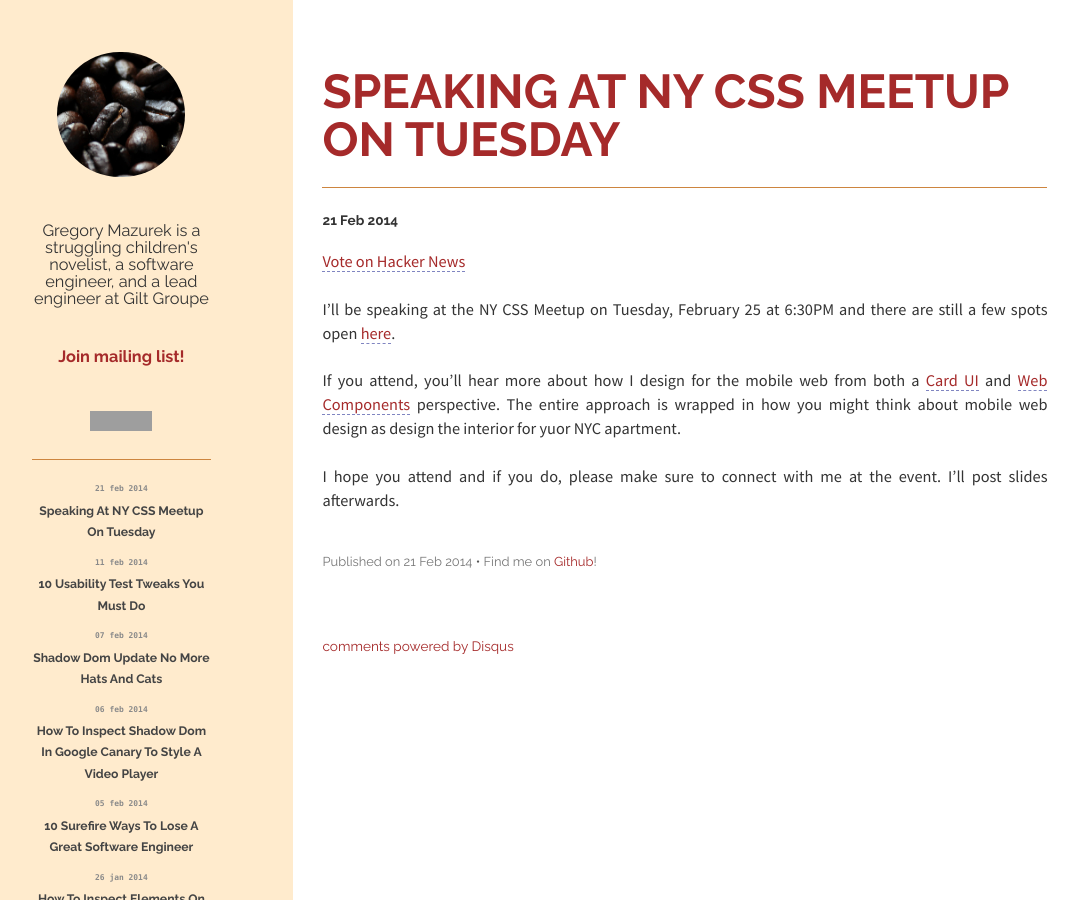
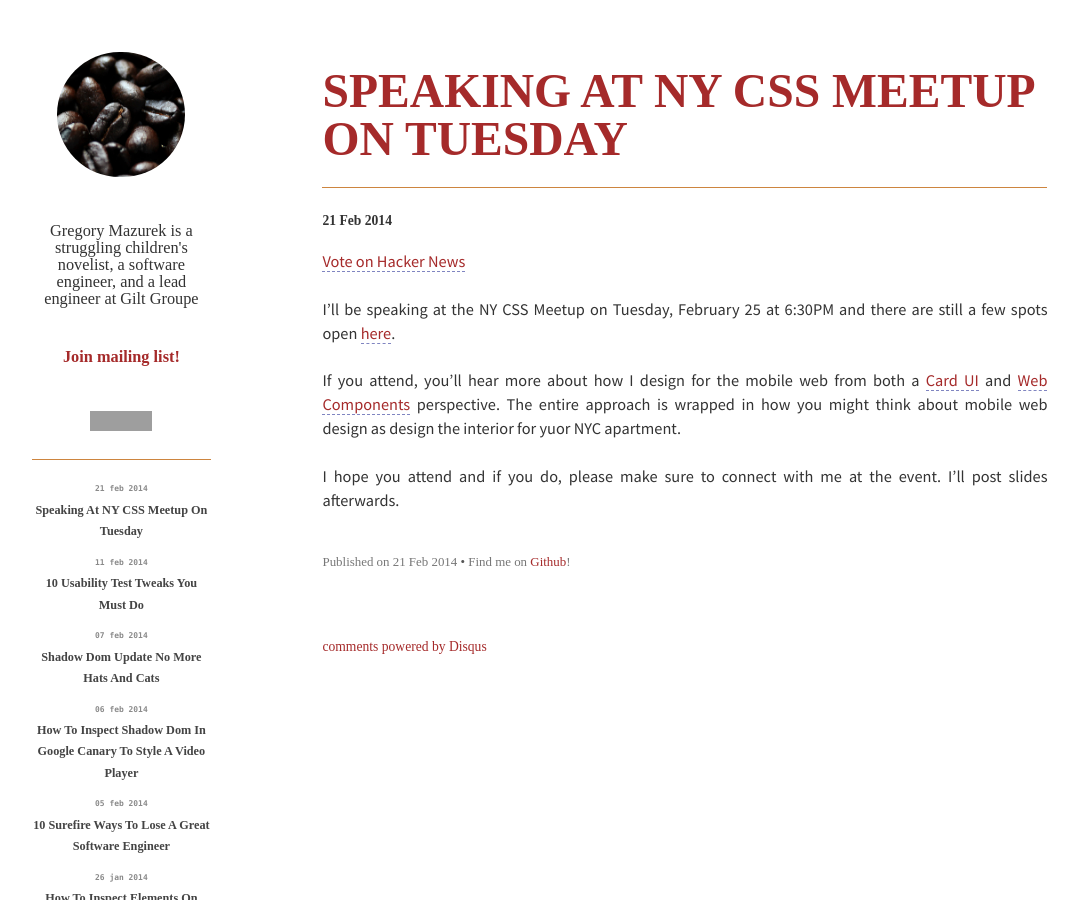
Before and after one commit to GregM/GregM.github.io, a Jekyll site: the page built from index.html, in a window 1280 px wide. Shown: the whole page, without its empty margins (77-1155 px from the left). Built offline with Jekyll 4.4.1, drawn with Linux system fonts in a browser that asks for light colours; Markdown is read by kramdown in place of the engine named in the settings; comment, search, counter and statistics services are not loaded; grey boxes are pictures that could not be loaded.

Commit message:
style tweaks

```diff
--- a/_layouts/default.html
+++ b/_layouts/default.html
@@ -17,7 +17,7 @@
 
       <!-- Google Fonts -->
       <link href='http://fonts.googleapis.com/css?family=Source+Sans+Pro:300,400,700' rel='stylesheet' type='text/css'>
-      <link href='http://fonts.googleapis.com/css?family=Raleway:300,400,700' rel='stylesheet' type='text/css'>
+      <link type="text/css" rel="stylesheet" href="http://fonts.googleapis.com/css?family=Inconsolata"></link>
   </head>
   <body>
     <div class="site">
--- a/css/main.css
+++ b/css/main.css
@@ -17,7 +17,7 @@ html, body {
 
 body {
   color: #333;
-  font-family: 'Raleway', Arial, sans-serif;
+  font-family: 'Inconsolata',, Arial, sans-serif;
   font-weight: 400;
   font-size: 0.85em;
 }
@@ -229,7 +229,7 @@ blockquote {
 .sidebar {
   float: left;
   width: 14%;
-  background-color: blanchedalmond;
+  background-color: white;
   padding-left: 8em;
   padding-right: 6em;
   border-right: 1px solid white;
@@ -238,10 +238,6 @@ blockquote {
 .content {
   background-color: white;
   padding-left: 2.125em;
-}
-
-.content-wrapper {
-  background-color: blanchedalmond;
 }
 
 .header {
```
